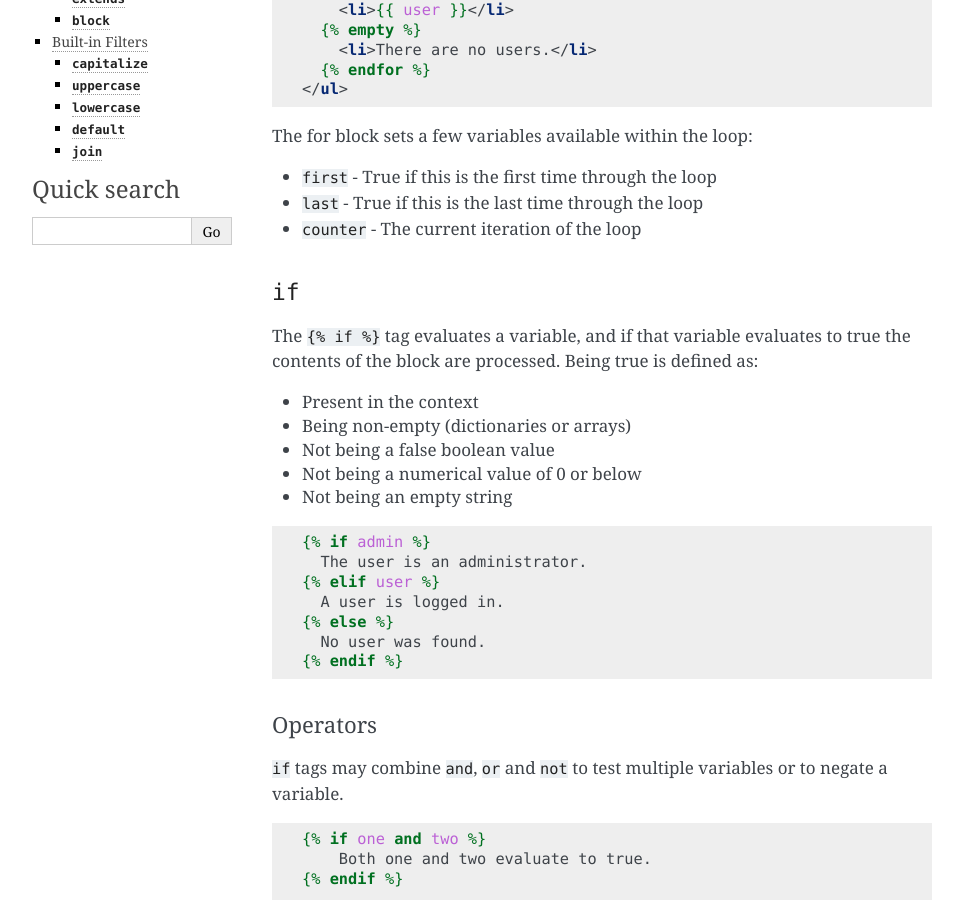
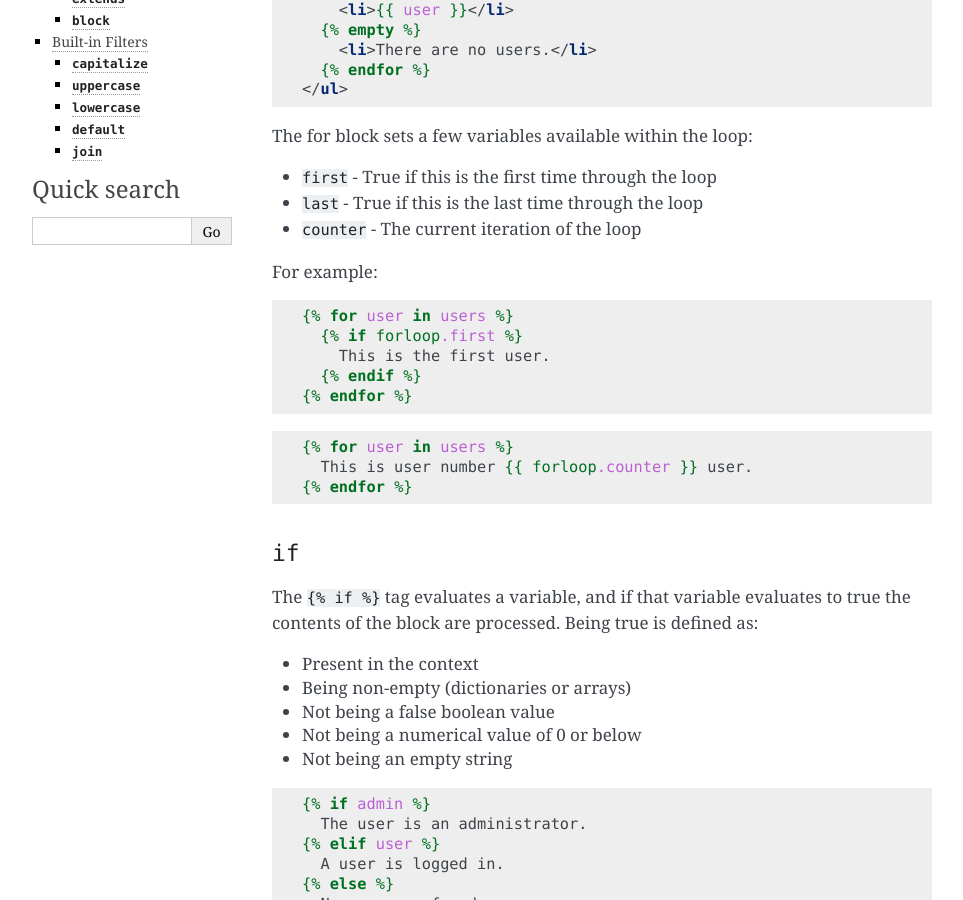
Before and after one commit to stencilproject/Stencil, a Sphinx documentation site: the page built from docs/builtins.rst, in a window 1280 px wide and 900 px high, scrolled down 893 px. Shown: the whole window, without its empty margins (148-1111 px from the left). Built offline with Sphinx 7.4.7, drawn with Linux system fonts in a browser that asks for light colours; comment, search, counter and statistics services are not loaded.

Commit message:
docs: Added example to show use of `forloop.x`in a for loop (#123)

```diff
--- a/docs/builtins.rst
+++ b/docs/builtins.rst
@@ -58,6 +58,23 @@ The for block sets a few variables available within the loop:
 - ``first`` - True if this is the first time through the loop
 - ``last`` - True if this is the last time through the loop
 - ``counter`` - The current iteration of the loop
+
+For example:
+
+.. code-block:: html+django
+
+	{% for user in users %}
+	  {% if forloop.first %}
+	    This is the first user.
+	  {% endif %}
+	{% endfor %}
+
+.. code-block:: html+django
+
+	{% for user in users %}
+	  This is user number {{ forloop.counter }} user.
+	{% endfor %}
+
 
 ``if``
 ~~~~~~
```
